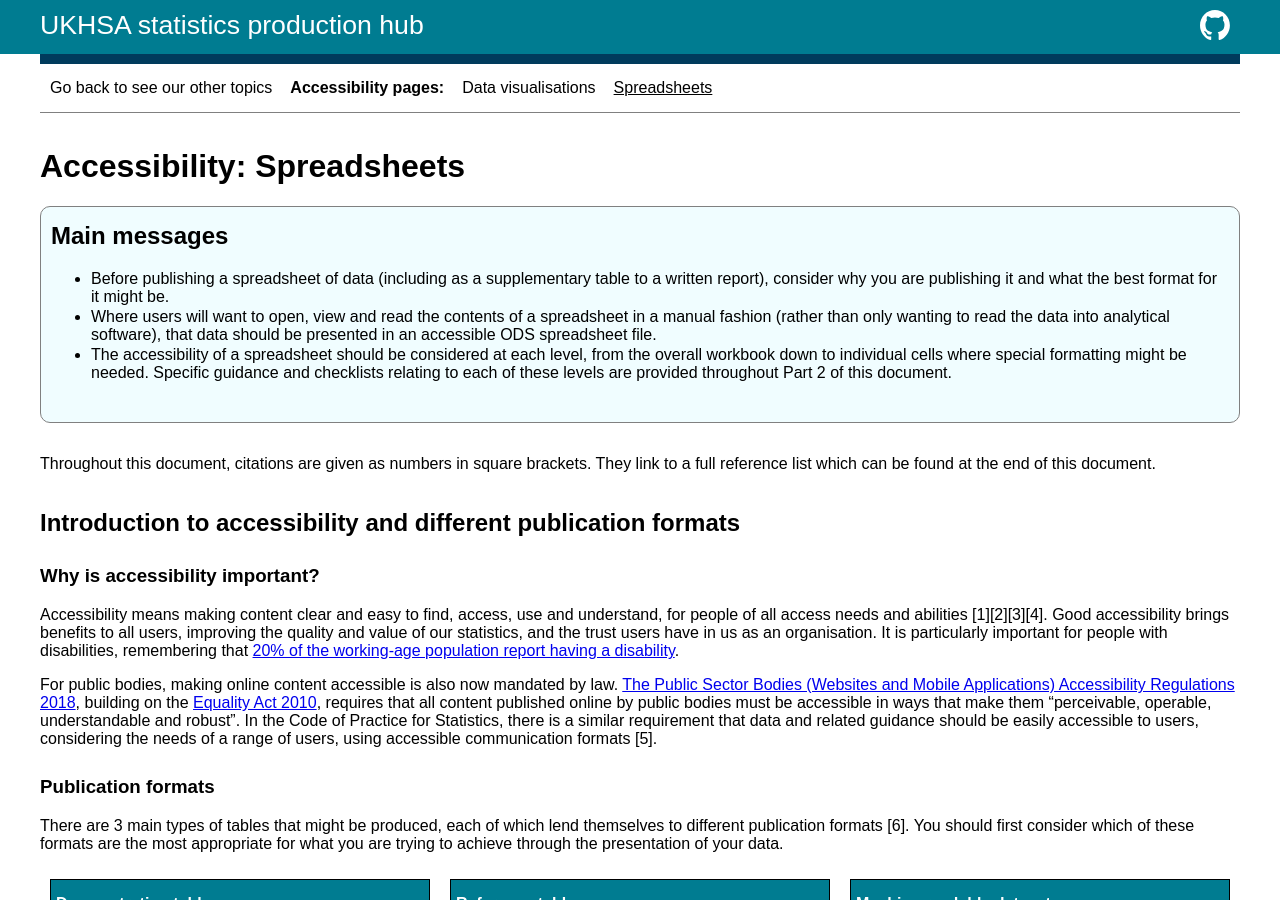
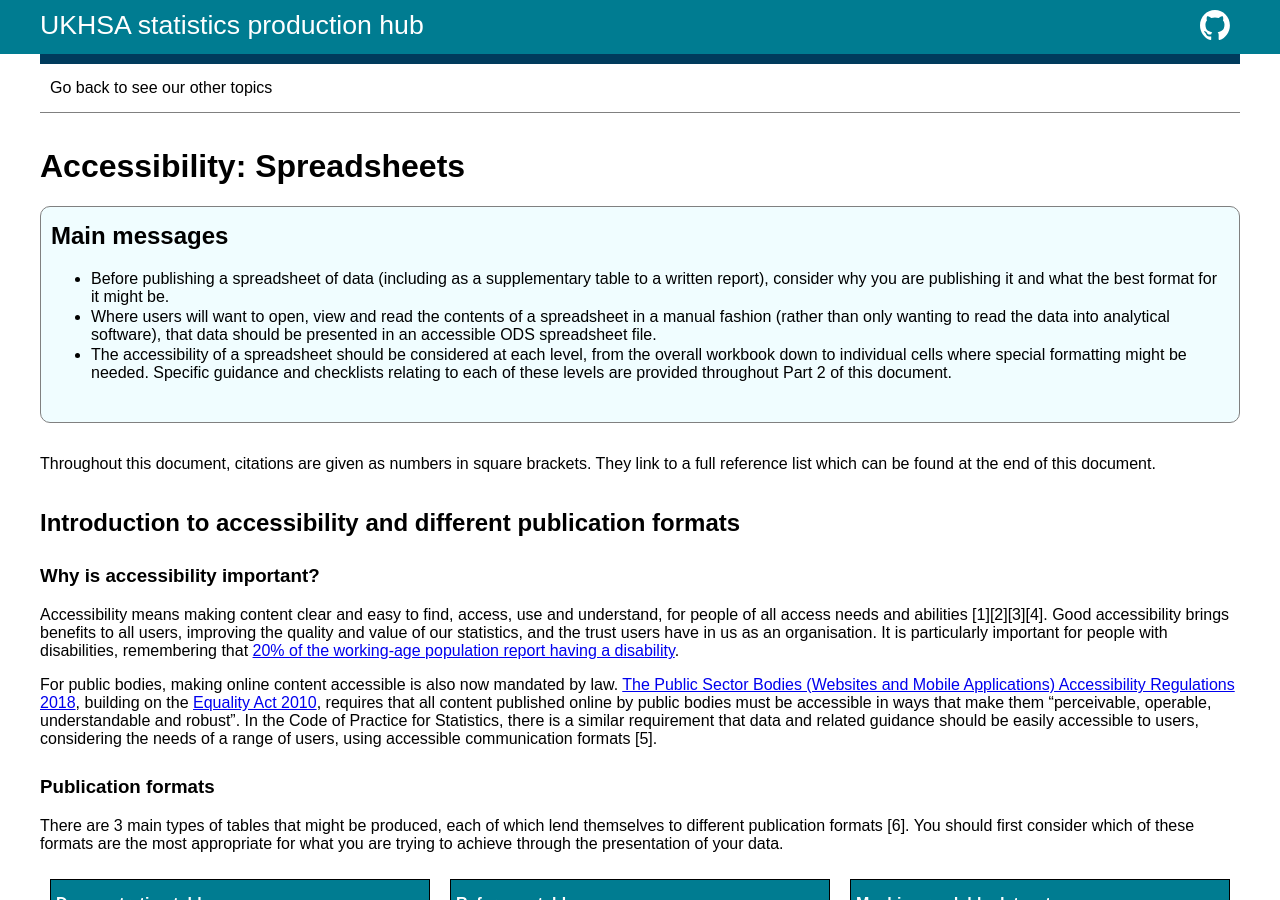
Before and after one commit to BenCuff/github-pages-test, a Jekyll site: the page built from docs/spreadsheets.md, in a window 1280 px wide and 900 px high. Built offline with Jekyll 4.4.1, drawn with Linux system fonts in a browser that asks for light colours.

Commit message:
Disaggregating accessibiliy pages

```diff
--- a/docs/_layouts/index.html
+++ b/docs/_layouts/index.html
@@ -80,8 +80,8 @@
 
         <a href="data-vis" class="index-tile-a">
           <div class="index-tile">
-            <h3>Accessibility</h3>
-            <p>Creating clear and accessible data visualisations</p>
+            <h3>Data visualisations</h3>
+            <p>Creating clear and accessible graphs and charts</p>
           </div>
         </a>
 
--- a/docs/spreadsheets.md
+++ b/docs/spreadsheets.md
@@ -1,14 +1,6 @@
 ---
 title: "Accessibility: Spreadsheets"
 layout: guidance-page
-
-page-group-title: "Accessibility"
-page1:
-  url: data-vis
-  name: "Data visualisations"
-page2:
-  url: spreadsheets
-  name: "<u>Spreadsheets</u>"
 ---
 
 
```
Also changed, not shown: docs/data-vis.md (+1 -8 lines).
